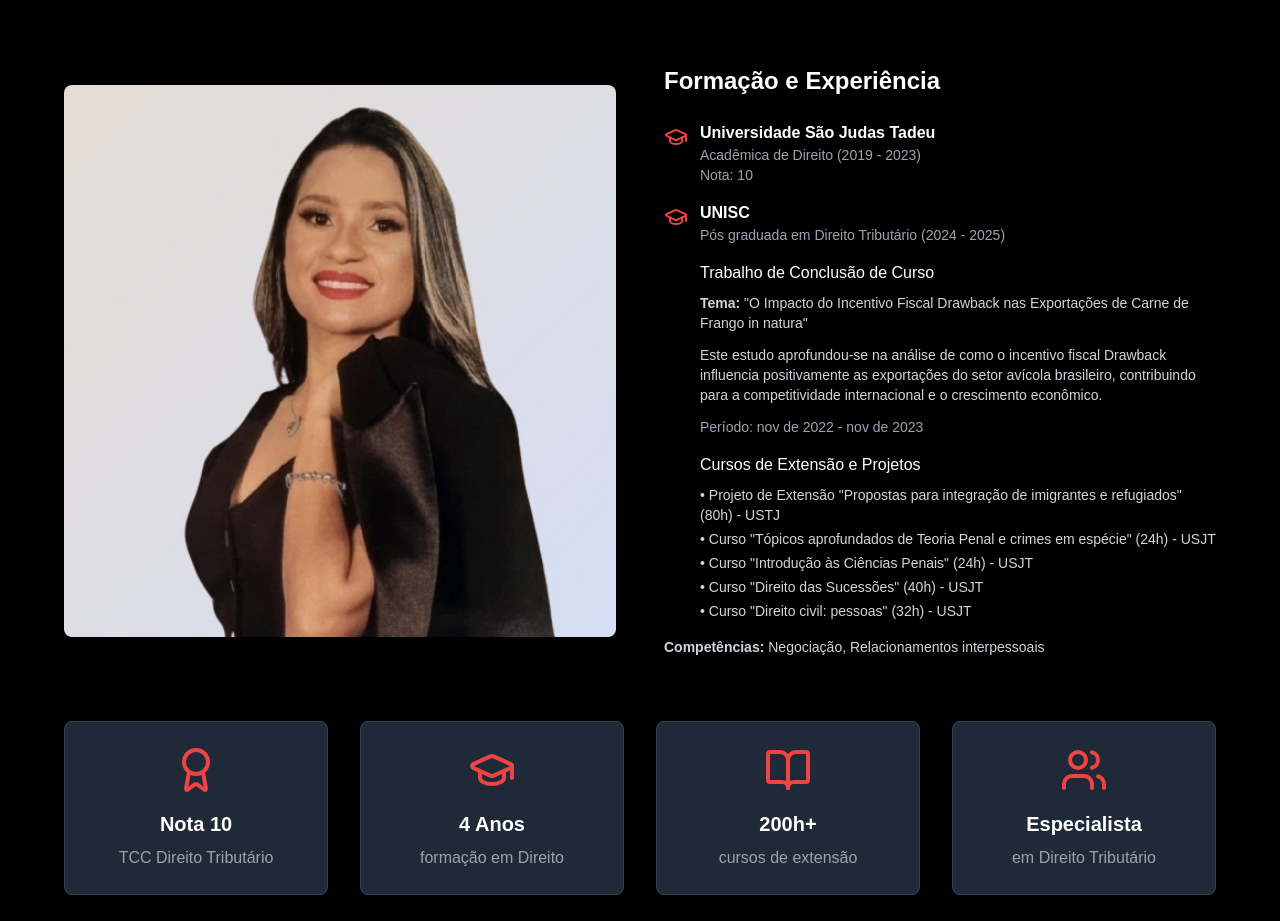
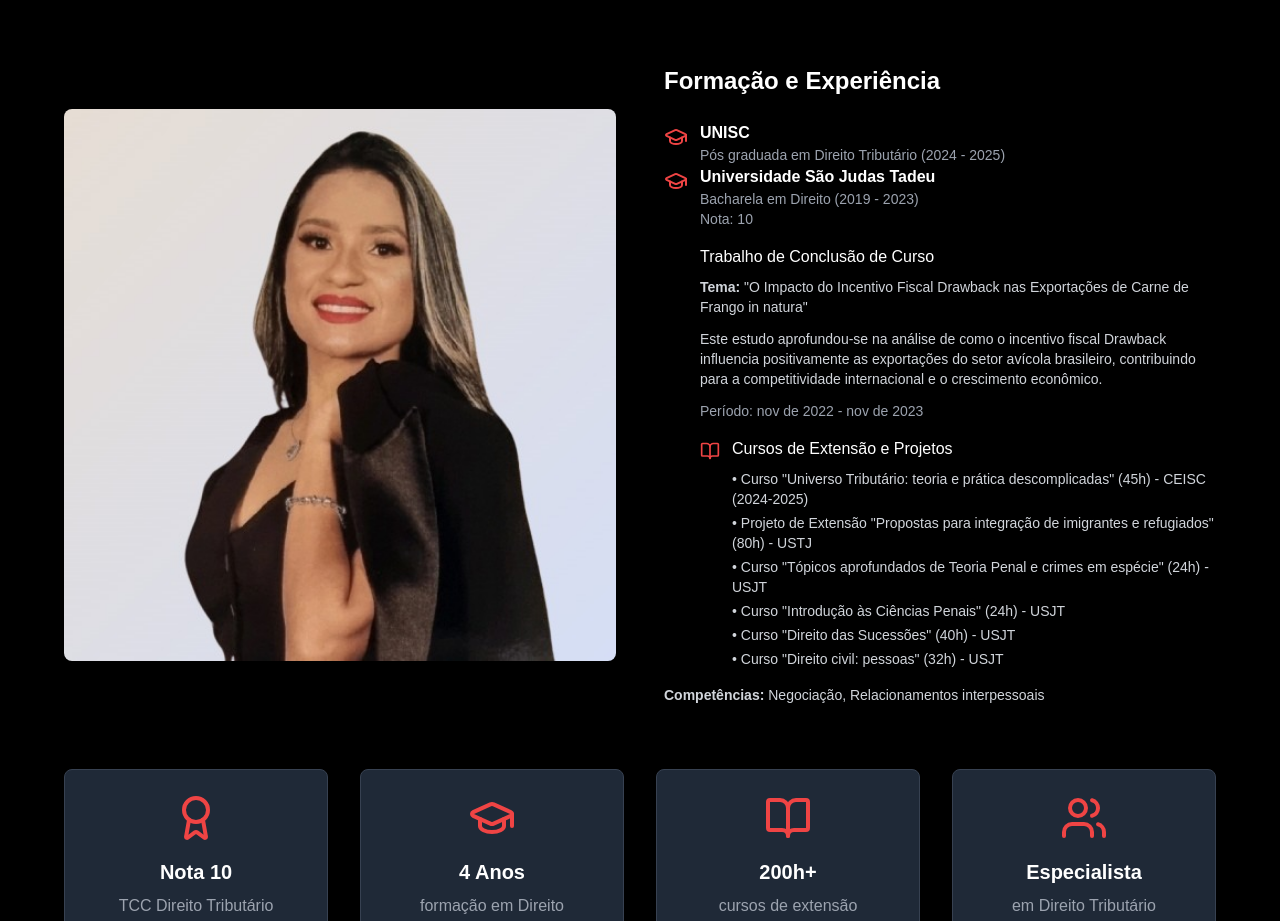
Before and after one commit to Agencia-Clickasso/adv-site, a Next.js app: page / in a window 1280 px wide. Shown: the part 1023-1944 px from the top of the page. Built offline with nearby package versions, Linux system fonts and the light colour scheme.

Commit message:
Revise educational details in About component, updating university names and descriptions for accuracy, and enhancing the presentation of extension courses and projects.

```diff
--- a/components/about.tsx
+++ b/components/about.tsx
@@ -26,23 +26,25 @@ export default function About() {
             </div>
             <div>
               <h3 className="text-2xl font-bold text-white mb-6">Formação e Experiência</h3>
-              <div className="space-y-4 text-gray-300">
-                <div className="flex items-start space-x-3">
-                  <GraduationCap className="h-6 w-6 text-red-500 mt-1 flex-shrink-0" />
-                  <div>
-                    <h4 className="font-semibold text-white">Universidade São Judas Tadeu</h4>
-                    <p className="text-sm text-gray-400">Acadêmica de Direito (2019 - 2023)</p>
-                    <p className="text-sm text-gray-400">Nota: 10</p>
-                  </div>
-                </div>
 
-                <div className="flex items-start space-x-3">
+              <div className="flex items-start space-x-3">
                   <GraduationCap className="h-6 w-6 text-red-500 mt-1 flex-shrink-0" />
                   <div>
                     <h4 className="font-semibold text-white">UNISC</h4>
                     <p className="text-sm text-gray-400">Pós graduada em Direito Tributário (2024 - 2025)</p>
                   </div>
                 </div>
+
+              <div className="space-y-4 text-gray-300">
+                <div className="flex items-start space-x-3">
+                  <GraduationCap className="h-6 w-6 text-red-500 mt-1 flex-shrink-0" />
+                  <div>
+                    <h4 className="font-semibold text-white">Universidade São Judas Tadeu</h4>
+                    <p className="text-sm text-gray-400">Bacharela em Direito (2019 - 2023)</p>
+                    <p className="text-sm text-gray-400">Nota: 10</p>
+                  </div>
+                </div>
+
 
                 <div className="ml-9">
                   <h5 className="font-medium text-white mb-2">Trabalho de Conclusão de Curso</h5>
@@ -57,8 +59,12 @@ export default function About() {
                 </div>
 
                 <div className="ml-9">
-                  <h5 className="font-medium text-white mb-2">Cursos de Extensão e Projetos</h5>
-                  <ul className="text-sm text-gray-300 space-y-1">
+                  <div className="flex items-start space-x-3 mb-2">
+                    <BookOpen className="h-5 w-5 text-red-500 mt-1 flex-shrink-0" />
+                    <h5 className="font-medium text-white">Cursos de Extensão e Projetos</h5>
+                  </div>
+                  <ul className="text-sm text-gray-300 space-y-1 ml-8">
+                    <li>• Curso "Universo Tributário: teoria e prática descomplicadas" (45h) - CEISC (2024-2025)</li>
                     <li>• Projeto de Extensão "Propostas para integração de imigrantes e refugiados" (80h) - USTJ</li>
                     <li>• Curso "Tópicos aprofundados de Teoria Penal e crimes em espécie" (24h) - USJT</li>
                     <li>• Curso "Introdução às Ciências Penais" (24h) - USJT</li>
```
